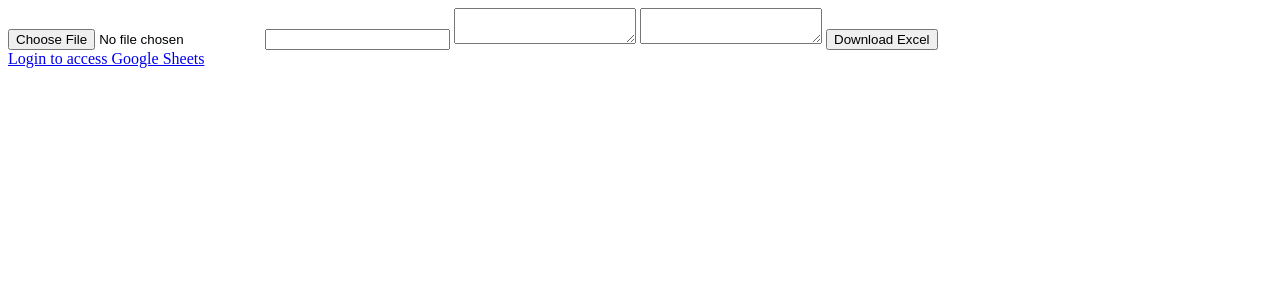
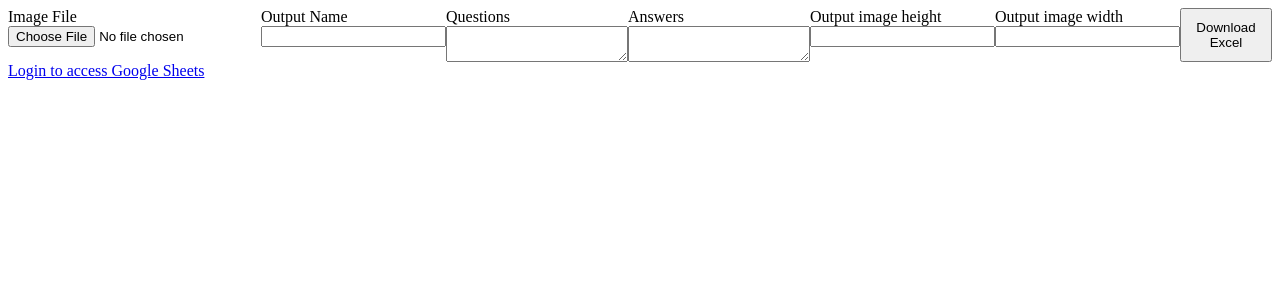
Before and after one commit to camzach/pixcel-worksheets, a Flask app: page / in a window 1280 px wide. Shown: the top 300 px of the page. Run offline with Flask 2, Linux system fonts and the light colour scheme.

Commit message:
allow resizing images

```diff
--- a/server.py
+++ b/server.py
@@ -17,13 +17,24 @@ app.config.update(SECRET_KEY=os.urandom(24))
 app.config.from_object(__name__)
 Session(app)
 
+def process_args(form):
+    image = Image.open(request.files.get('photo')).convert('RGB')
+    try:
+        height = int(form.get('height'))
+        width = int(form.get('width'))
+        image = image.resize([width, height])
+    except ValueError:
+        pass
+    questions = [q.strip() for q in form.get('questions').strip().split('\n')]
+    answers = [a.strip() for a in form.get('answers').strip().split('\n')]
+    name = form.get('name').strip()
+    return image, questions, answers, name
+
 @app.post('/excel')
 def sendExcel():
-    image = Image.open(request.files.get('photo')).convert('RGB')
-    questions = [q.strip() for q in request.form.get('questions').split('\n')]
-    answers = [a.strip() for a in request.form.get('answers').split('\n')]
+    image, questions, answers, name = process_args(request.form)
     excelfile = makeExcel(image, questions, answers)
-    return send_file(excelfile, download_name='worksheet.xlsx', as_attachment=True)
+    return send_file(excelfile, download_name=f'{name}.xlsx', as_attachment=True)
 
 @app.get('/googleLogin')
 def googleLogin():
@@ -63,10 +74,7 @@ def google():
         del creds['expiry']
     except KeyError:
         return 'no creds'
-    image = Image.open(request.files.get('photo')).convert('RGB')
-    questions = [q.strip() for q in request.form.get('questions').strip().split('\n')]
-    answers = [a.strip() for a in request.form.get('answers').strip().split('\n')]
-    name = request.form.get('name').strip()
+    image, questions, answers, name = process_args(request.form)
     saveGoogle(creds, name, image, questions, answers)
     return 'done :)'
 
--- a/templates/submit-image.html
+++ b/templates/submit-image.html
@@ -6,14 +6,38 @@
   <meta http-equiv="X-UA-Compatible" content="IE=edge">
   <meta name="viewport" content="width=device-width, initial-scale=1.0">
   <title>Document</title>
+  <style>
+    label {
+      display: flex;
+      flex-direction: column;
+    }
+    form {
+      display: flex;
+      flex-direction: row;
+    }
+  </style>
 </head>
 
 <body>
   <form method="post" enctype="multipart/form-data">
-    <input type="file" name="photo" />
-    <input type="text" name="name" />
-    <textarea name="questions"></textarea>
-    <textarea name="answers"></textarea>
+    <label>Image File
+      <input type="file" name="photo" />
+    </label>
+    <label>Output Name
+      <input type="text" name="name" />
+    </label>
+    <label>Questions
+      <textarea name="questions"></textarea>
+    </label>
+    <label>Answers
+      <textarea name="answers"></textarea>
+    </label>
+    <label>Output image height
+      <input name="height" type="number"></input>
+    </label>
+    <label>Output image width
+      <input name="width" type="number"></input>
+    </label>
     <button type="submit" formaction="excel">Download Excel</button>
     {% if has_google %}
     <button type="submit" formaction="google">Save to Google Sheets</button>
@@ -21,7 +45,7 @@
   {% else %}
   </form>
   <a href="/googleLogin">Login to access Google Sheets</a>
-    {% endif %}
+  {% endif %}
 </body>
 
 </html>
```
